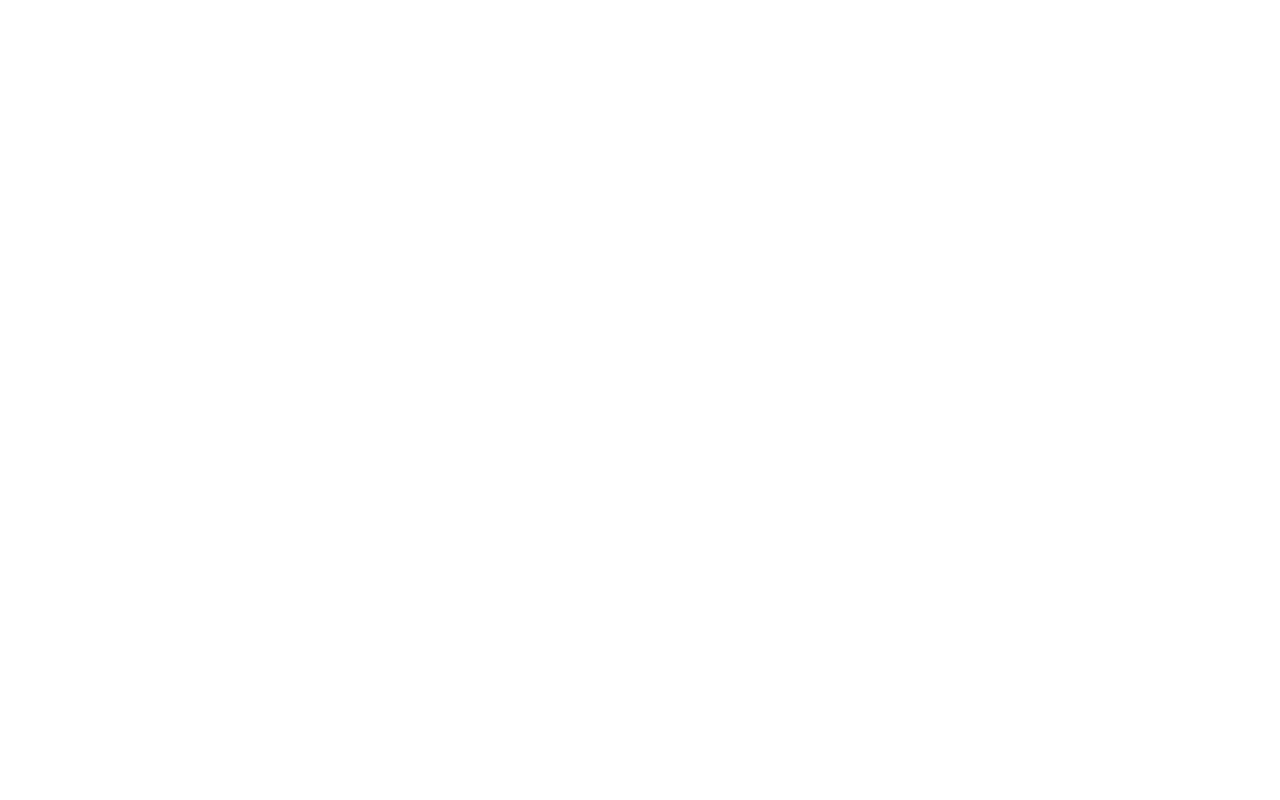
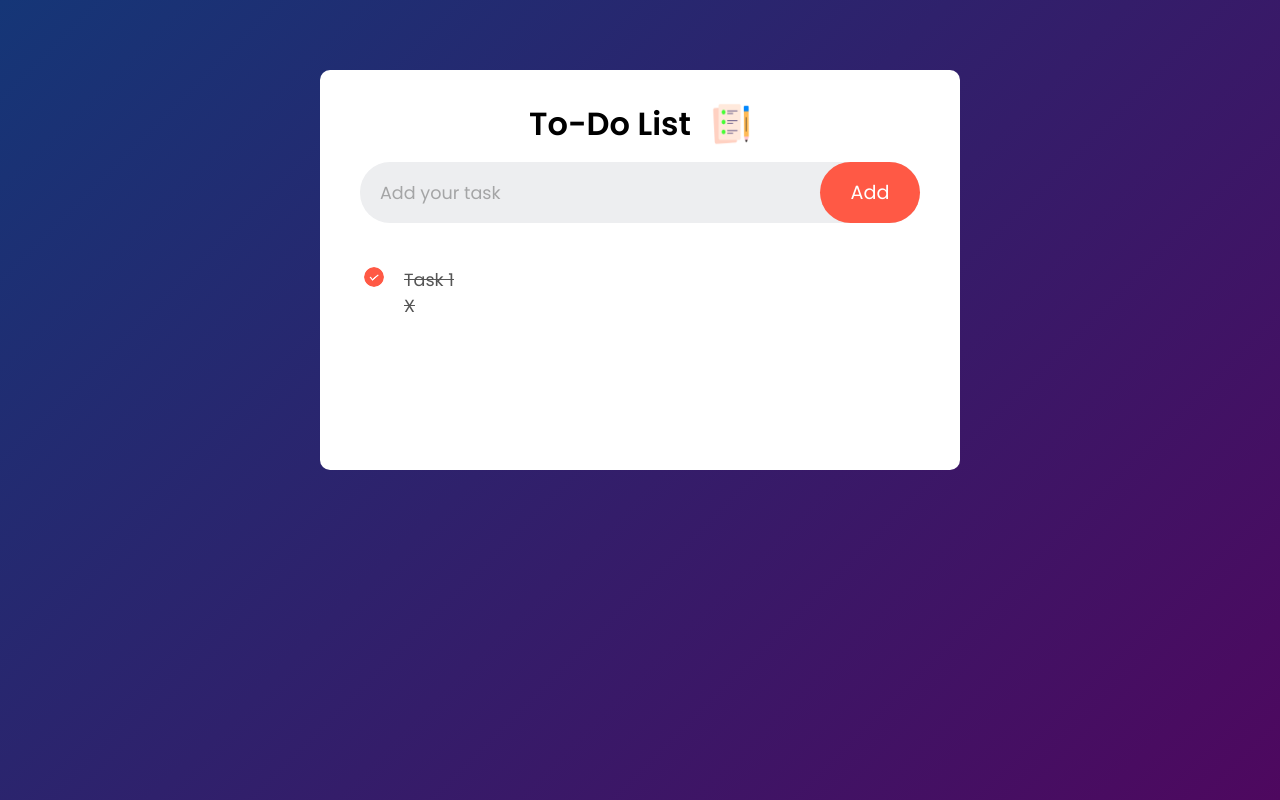
Before and after one commit to iyubrajpoudel/to-do-app, a plain HTML site: page code/index.html in a window 1280 px wide. Drawn offline with Linux system fonts and the light colour scheme.

Commit message:
Adding task, check/uncheck task and removing task functionalities implemented and working fine.

```diff
--- a/code/index.css
+++ b/code/index.css
@@ -0,0 +1,118 @@
+@import url('https://fonts.googleapis.com/css2?family=Poppins:wght@300;400;600&display=swap');
+
+
+* {
+    margin: 0;
+    padding: 0;
+    box-sizing: border-box;
+        /* Element width includes border width too */
+    font-family: 'Poppins', sans-serif;
+}
+
+.container{
+    width: 100%;
+    min-height: 100vh;
+    background: linear-gradient(135deg, #153677, #4e085f);
+    padding: 10px;
+}
+
+.box{
+    max-width: 640px;
+    min-height: 400px;
+    background: #fff;
+    border-radius: 10px;
+    margin: 60px auto;
+    padding: 20px;
+}
+
+.box .title {
+    display: flex;
+    justify-content: center;
+    gap: 20px;
+    padding: 4px;
+    margin: 6px 0;
+}
+
+img.icon{
+    max-width: 40px;
+}
+
+.task-input{
+    display: flex;
+    /* justify-content: space-between; */
+    gap: 10px;
+    align-items: center;
+    background: #edeef0;
+    /* padding: 10px 20px; */
+    border-radius: 30px;
+    margin: 10px 20px;
+}
+
+::placeholder{
+    opacity: 0.6;
+}
+
+#taskInput{
+    flex-grow: 1;
+    padding: 16px 20px;
+    border: none;
+    outline: none;
+    background: transparent;
+    font-size: 1.1rem;
+    font-weight: 500;
+}
+
+button{
+    border: none;
+    outline: none;
+    min-width: 100px;
+    padding: 16px 20px;
+    background: #ff5945;
+    color: #fff;
+    font-size: 1.2rem;
+    cursor: pointer;
+    border-radius: 40px;
+}
+
+ul.tasks-list {
+    list-style: none;
+    font-size: 1.1rem;
+    margin: 4px;
+    padding: 10px 20px;
+}
+
+ul.tasks-list li{
+    padding: 4px 4px 4px 40px;
+    margin: 20px 0;
+    cursor: pointer;
+    user-select: none;
+    position: relative;
+}
+
+ul.tasks-list li::before{
+    content: "";
+    position: absolute;
+    height: 20px;
+    width: 20px;
+    border-radius: 50%;
+    background-image: url(./images/unchecked.png);
+    background-size: cover;
+    background-position: center;
+    left: 0;
+}
+
+
+ul.tasks-list li.checked{
+    color: #555;
+    text-decoration: line-through;
+}
+
+ul.tasks-list li.checked::before{
+    background-image: url(./images/checked.png);
+}
+
+#cross{
+    position: absolute;
+    top:0px;
+    right: 0;
+}
--- a/code/index.html
+++ b/code/index.html
@@ -11,7 +11,24 @@
 </head>
 
 <body>
-
+    <div class="container">
+        <div class="box">
+            <div class="row title">
+                <h1>To-Do List</h1>
+                <img class="icon" src="./images/icon.png">
+            </div>
+            <div class="row task-input">
+                <input type="text" name="task" id="taskInput" placeholder="Add your task">
+                <button id="addBtn">Add</button>
+            </div>
+            <div class="tasks-container">
+                <ul class="tasks-list">
+                    <li class="checked" onclick="toogleChecked(this)"><p>Task 1</p><span>X</span></li>
+                    <!-- <li>Task 2</li> -->
+                </ul>
+            </div>
+        </div>
+    </div>
     <script src="./index.js"></script>
 </body>
 
--- a/code/index.js
+++ b/code/index.js
@@ -0,0 +1,67 @@
+
+const taskInput = document.getElementById("taskInput");
+console.log(taskInput);
+
+// const tasksList = document.querySelector(".tasks-list");
+const tasksList = document.querySelectorAll(".tasks-list")[0]
+// console.log(tasksList);
+
+// const addButton = document.getElementById("addBtn");
+const addButton = document.querySelector("#addBtn");
+console.log(addButton);
+
+// const cross = document.querySelector("#cross");
+
+// const listElement = `<li>${taskInput.value}</li>`
+
+const addTask = () =>{
+    // console.log(taskInput.value);
+    if(taskInput.value === ""){
+        alert("Enter something before adding.")
+        taskInput.focus();
+    }
+    else{
+        let listItem = document.createElement("li");
+        // let task = document.createElement("p");
+        // let cross = document.createElement("span");
+        // task.innerHTML = taskInput.value;
+        // cross.innerHTML= "X"
+        listItem.setAttribute("onclick", "toogleChecked(this)");
+        listItem.innerHTML=`<p>${taskInput.value}</p><span id="cross" onclick="removeItem(this)">X</span>`
+        tasksList.appendChild(listItem);
+        taskInput.value="";
+        taskInput.focus();
+    }
+}
+
+addButton.addEventListener("click", (e)=>{
+    addTask();
+})
+
+
+
+// handeling Enter keypress to add task
+document.addEventListener("keypress", (e)=>{
+    // console.log(e);
+    if(e.key == "Enter"){
+        addTask();
+    }
+})
+
+function removeItem(element){
+    // console.log("ok");
+    // console.log(element);
+    // console.log(element.parentNode);
+    element.parentNode.remove();
+}
+
+// document.querySelectorAll(".tasks-list li").addEventListener("click", (e)=>{
+//     console.log(ok);
+// })
+
+
+function toogleChecked(element){
+    // console.log(element);
+    // console.log(element.classList);
+    element.classList.toggle('checked');
+}
```
